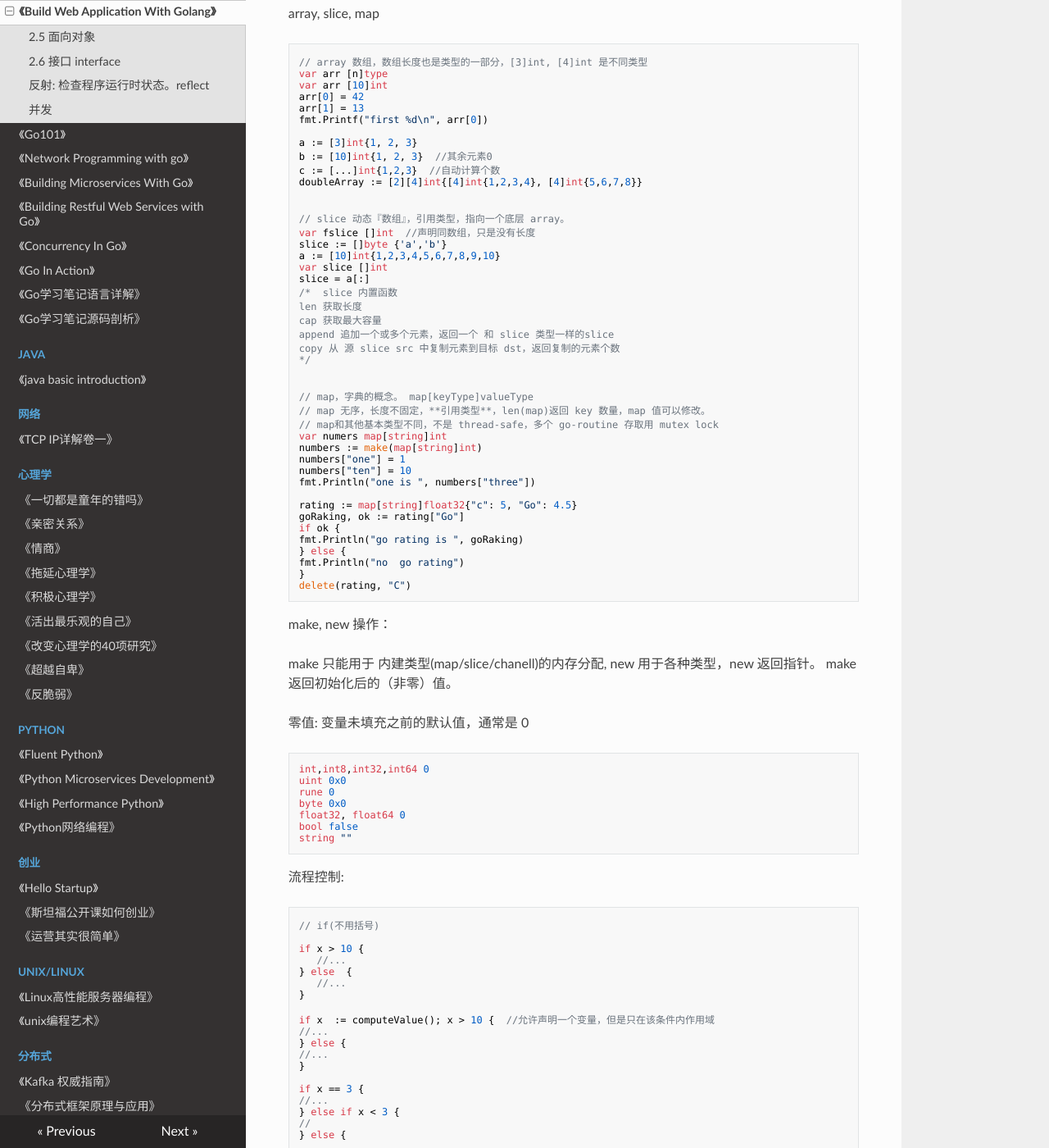
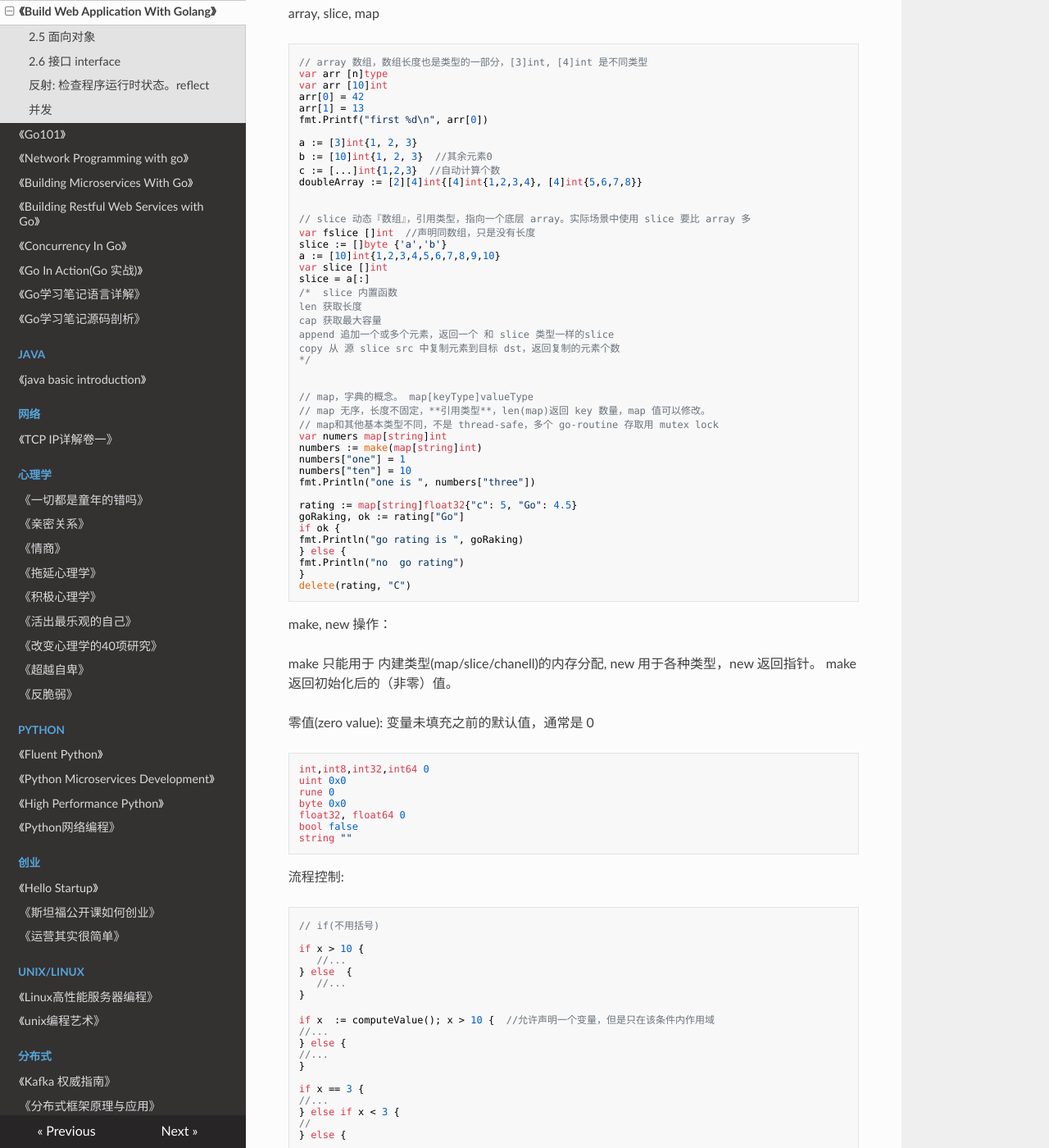
Before and after one commit to PegasusWang/booknotes, an MkDocs documentation site: the page built from docs/golang/build-web-application-with-golang.md, in a window 1280 px wide and 1400 px high, scrolled down 1559 px. Shown: the whole window at 82% size. Built offline with MkDocs 1.6.1, drawn with Linux system fonts in a browser that asks for light colours; nearby versions of some CDN libraries; old or Windows-style settings are respelled for this version of MkDocs; some of the changed text lies outside the part shown.

Commit message:
update go book

````diff
--- a/docs/golang/build-web-application-with-golang.md
+++ b/docs/golang/build-web-application-with-golang.md
@@ -105,7 +105,7 @@ c := [...]int{1,2,3}  //自动计算个数
 doubleArray := [2][4]int{[4]int{1,2,3,4}, [4]int{5,6,7,8}}
 
 
-// slice 动态『数组』，引用类型，指向一个底层 array。
+// slice 动态『数组』，引用类型，指向一个底层 array。实际场景中使用 slice 要比 array 多
 var fslice []int  //声明同数组，只是没有长度
 slice := []byte {'a','b'}
 a := [10]int{1,2,3,4,5,6,7,8,9,10}
@@ -145,7 +145,7 @@ make 只能用于 内建类型(map/slice/chanell)的内存分配, new 用于各
 make 返回初始化后的（非零）值。
 
 
-零值: 变量未填充之前的默认值，通常是 0
+零值(zero value): 变量未填充之前的默认值，通常是 0
 
 ```
 int,int8,int32,int64 0
--- a/mkdocs.yml
+++ b/mkdocs.yml
@@ -47,7 +47,7 @@ pages:
       - 《Building Microservices With Go》: 'golang/building-microservices-with-go/book.md'
       - 《Building Restful Web Services with Go》: 'golang/building_restful_web_services_with_go/book.md'
       - 《Concurrency In Go》: 'golang/concurrency-in-go/concurrency_in_go.md'
-      - 《Go In Action》: 'golang/go_in_action(go语言实战).md'
+      - 《Go In Action(Go 实战)》: 'golang/go_in_action(go语言实战).md'
       - 《Go学习笔记语言详解》: 'golang/go语言学习笔记语言详解.md'
       - 《Go学习笔记源码剖析》: 'golang/go语言学习笔记源码剖析.md'
     - java:
````
Also changed, not shown: other parts of docs/golang/build-web-application-with-golang.md (+1 -1 lines), docs/golang/go_in_action(go语言实战).md (+1 -1 lines).
